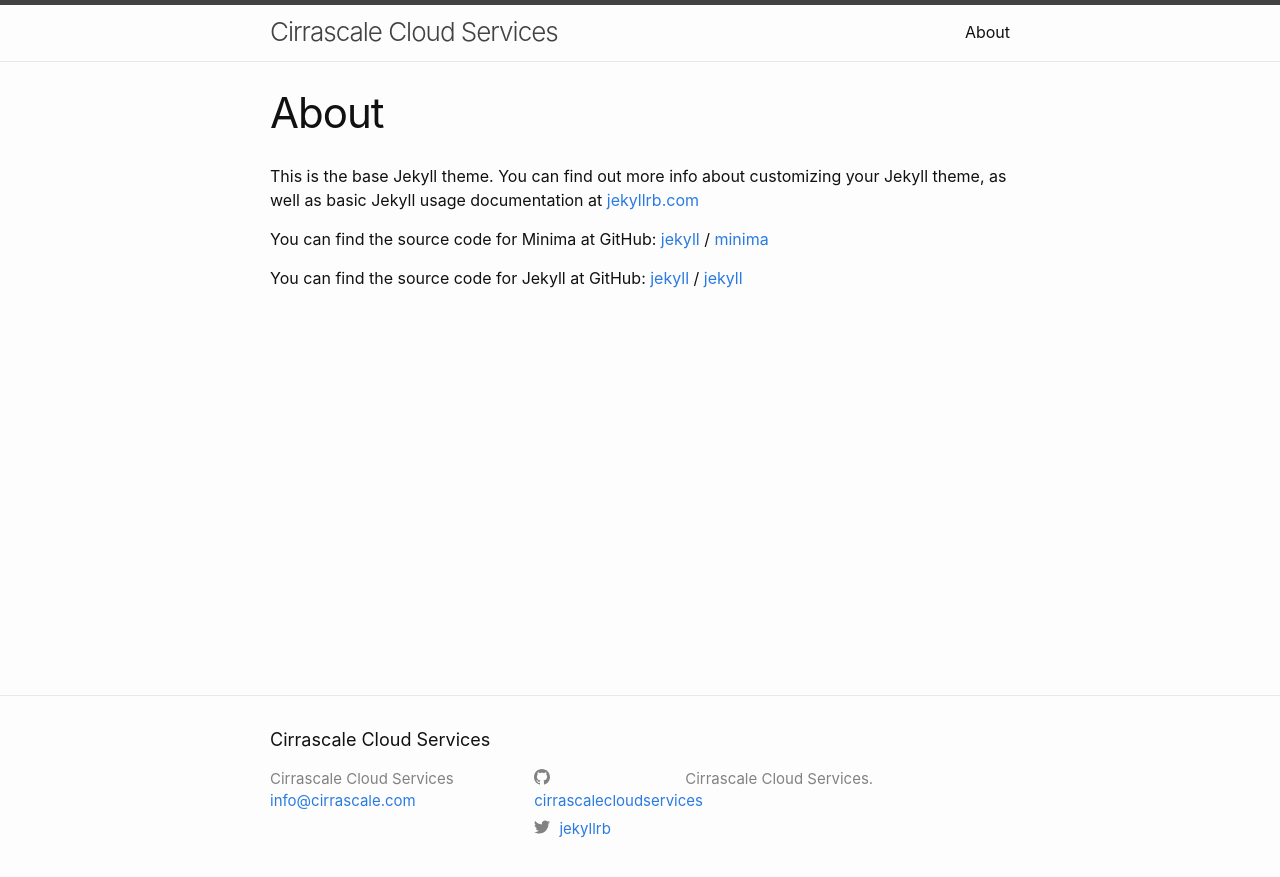
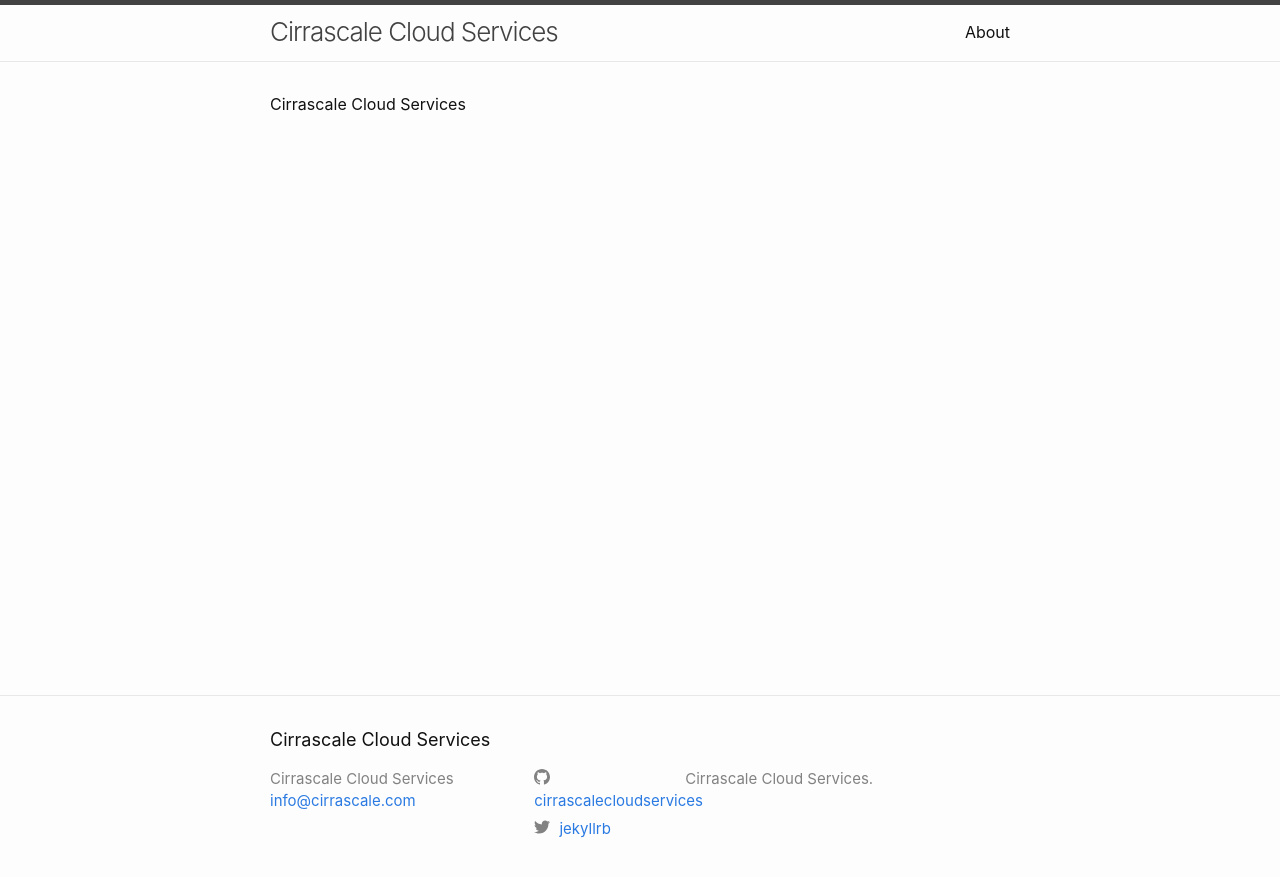
Before and after one commit to cirrascalecloudservices/cirrascalecloudservices.github.io, a Jekyll site: the page built from about.md, in a window 1280 px wide. Shown: the top 877 px of the page. Built offline with Jekyll 4.4.1, drawn with Linux system fonts in a browser that asks for light colours.

Commit message:
update for minima theme

```diff
--- a/about.md
+++ b/about.md
@@ -1,18 +1,7 @@
 ---
-layout: page
+layout: default
 title: About
 permalink: /about/
 ---
 
-This is the base Jekyll theme. You can find out more info about customizing your Jekyll theme, as well as basic Jekyll usage documentation at [jekyllrb.com](https://jekyllrb.com/)
-
-You can find the source code for Minima at GitHub:
-[jekyll][jekyll-organization] /
-[minima](https://github.com/jekyll/minima)
-
-You can find the source code for Jekyll at GitHub:
-[jekyll][jekyll-organization] /
-[jekyll](https://github.com/jekyll/jekyll)
-
-
-[jekyll-organization]: https://github.com/jekyll
+Cirrascale Cloud Services
```
